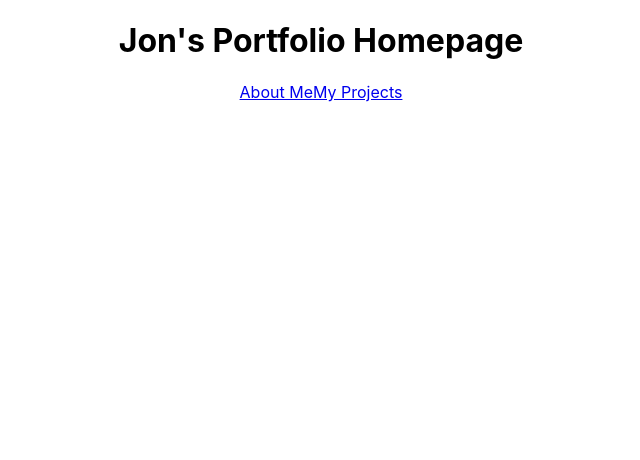
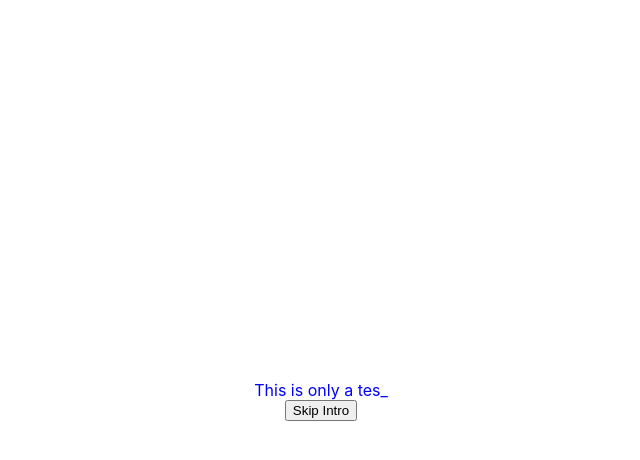
Before and after one commit to angrypirate33/portfolio, a React (Create React App) app: page / in a window 1280 px wide. Shown: the top 460 px of the page, without its empty margins (319-959 px from the left). Built offline with nearby package versions, Linux system fonts and the light colour scheme.

Commit message:
Creates a typing effect for text on IntroAnimation but still needs styling.

```diff
--- a/src/components/IntroAnimation/IntroAnimation.css
+++ b/src/components/IntroAnimation/IntroAnimation.css
@@ -0,0 +1,13 @@
+
+.IntroAnimation {
+    height: 100vh;
+    width: 100vw;
+    display: flex;
+    flex-direction: column;
+    justify-content: center;
+    align-items: center;
+}
+
+.hidden {
+    opacity: 0;
+}
--- a/src/components/IntroAnimation/IntroAnimation.jsx
+++ b/src/components/IntroAnimation/IntroAnimation.jsx
@@ -1,10 +1,66 @@
 
+import { useState, useEffect } from 'react'
 import './IntroAnimation.css'
 
 export default function IntroAnimation({ onComplete }) {
+
+    const words = ['This is a test', 'This is only a test', 'Do not be alarmed']
+    const colors = ['red', 'blue', 'green']
+
+    const [phraseIndex, setPhraseIndex] = useState(0)
+    const [letterCount, setLetterCount] = useState(0)
+    const [direction, setDirection] = useState(1)
+    const [isWaiting, setIsWaiting] = useState(false)
+    const [visible, setVisible] = useState(true)
+
+
+    useEffect(() => {
+
+        const typingInterval = setInterval(() => {
+            if (isWaiting) return
+
+            if (letterCount === words[phraseIndex].length + 1) {
+                setIsWaiting(true)
+                setTimeout(() => {
+                    setDirection(-1)
+                    setLetterCount(prevCount => prevCount + direction)
+                    setIsWaiting(false)
+                }, 10)
+            } else if (letterCount === 0 && direction === -1) {
+                setIsWaiting(true)
+                setTimeout(() => {
+                    if (phraseIndex < words.length - 1) {
+                        const newIndex = phraseIndex + 1
+                        setPhraseIndex(newIndex)
+                        setDirection(1)
+                    } else {
+                        clearInterval(typingInterval)
+                    }
+                    setIsWaiting(false)
+                }, 1000)
+            } else {
+                setLetterCount(prevCount => prevCount + direction)
+            }
+        }, 120)
+
+        const cursorInterval = setInterval(() => {
+            setVisible(visible => !visible)
+        }, 400)
+
+        return () => {
+            clearInterval(typingInterval)
+            clearInterval(cursorInterval)
+        }
+    }, [isWaiting, letterCount, direction, phraseIndex, words])
+
     return (
         <div className="IntroAnimation">
-            <h1>Intro Animation!</h1>
+            <div style={{ color: colors[phraseIndex] }}>
+                <span id='intro-text'>{words[phraseIndex].substring(0, letterCount)}</span>
+                <span className={visible ? 'console-underscore' : 'console-underscore-hidden'}>
+                    _
+                </span>
+            </div>
             <button onClick={onComplete}>Skip Intro</button>
         </div>
     )
--- a/src/pages/App/App.js
+++ b/src/pages/App/App.js
@@ -11,22 +11,23 @@ export default function App() {
 
   const [showIntro, setShowIntro] = useState(true)
 
-  useEffect(() => {
-    const timer = setTimeout(() => {
-      setShowIntro(false)
-    }, 5000)
+  // useEffect(() => {
+  //   const timer = setTimeout(() => {
+  //     setShowIntro(false)
+  //   }, 5000)
 
-    return () => clearTimeout(timer)
-  }, [])
+  //   return () => clearTimeout(timer)
+  // }, [])
 
-  if (showIntro) {
-    return <IntroAnimation onComplete={() => setShowIntro(false)} />
-  }
+  // if (showIntro) {
+  //   return <IntroAnimation onComplete={() => setShowIntro(false)} />
+  // }
 
   return (
     <main className="App">
       <Routes>
-        <Route path='/' element={<HomePage />} />
+        {/* <Route path='/' element={<HomePage />} /> */}
+        <Route path='/' element={<IntroAnimation />} />
         <Route path='/about' element={<AboutPage />} />
         <Route path='/projects' element={<ProjectsPage />} />
       </Routes>
```
